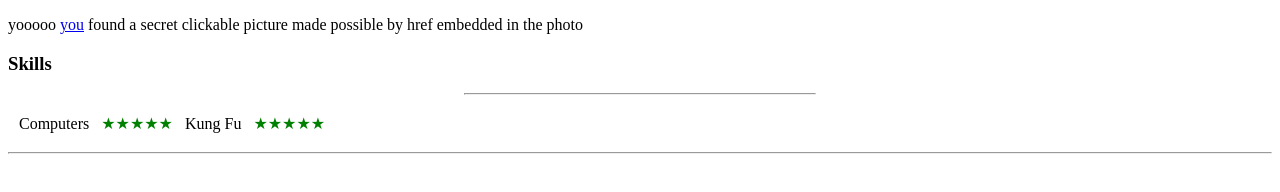
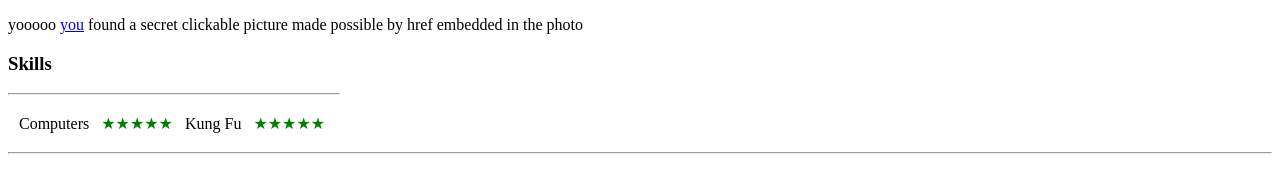
Before and after one commit to b-a-don/first, a plain HTML site: page knex.html in a window 1280 px wide. Drawn offline with Linux system fonts and the light colour scheme.

Commit message:
alignment

```diff
--- a/knex.html
+++ b/knex.html
@@ -15,7 +15,8 @@
 <table cellspacing="10">
   <thead>
     <h3>Skills</h3>
-    <hr width="350">
+    <hr width="330"
+        align="left">
   </thead>
   <tbody>
     <td>Computers</td>
```
